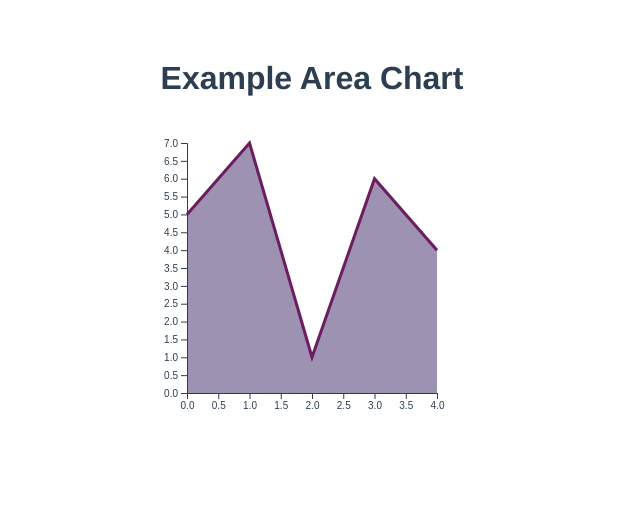
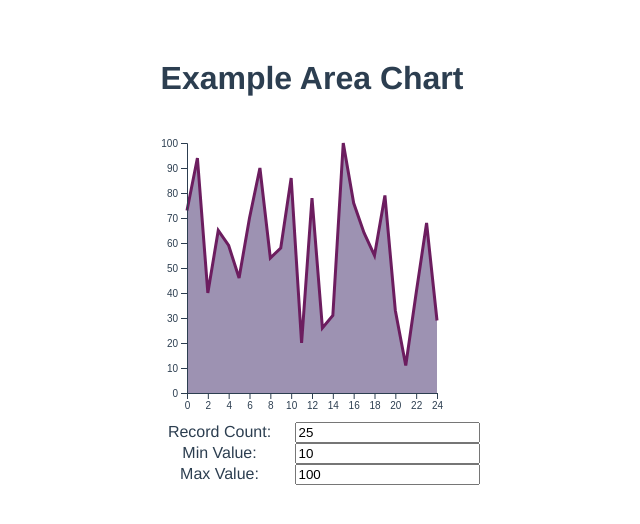
Before and after one commit to AlbertBrand/VueD3AreaChart, a Vue app: page / in a window 1280 px wide. Shown: the top 524 px of the page, without its empty margins (328-968 px from the left). Built offline with nearby package versions, Linux system fonts and the light colour scheme.

Commit message:
Add simple form to set parameters for generated data

```diff
--- a/src/components/Demo.vue
+++ b/src/components/Demo.vue
@@ -2,6 +2,20 @@
   <div>
     <h1>Example Area Chart</h1>
     <area-chart :data="data" :width="300" :height="300" />
+    <div class="content">
+      <div>
+        <label for="itemCount">Record Count: </label>
+        <input id="itemCount" v-model.number="itemCount" />
+      </div>
+      <div>
+        <label for="min">Min Value: </label>
+        <input id="min" v-model.number="min" />
+      </div>
+      <div>
+        <label for="max">Max Value: </label>
+        <input id="max" v-model.number="max" />
+      </div>
+    </div>
   </div>
 </template>
 
@@ -22,7 +36,10 @@ export default {
   name: "Demo",
   data() {
     return {
-      data: []
+      data: [],
+      itemCount: 25,
+      min: 10,
+      max: 100
     };
   },
   components: {
@@ -31,7 +48,7 @@ export default {
   mounted() {
     interval(
       () => {
-        this.data = generateData(5, 0, 10);
+        this.data = generateData(this.itemCount, this.min, this.max);
       },
       REFRESH_RATE,
       now() - REFRESH_RATE
@@ -40,4 +57,9 @@ export default {
 };
 </script>
 
-<style scoped></style>
+<style scoped>
+label {
+  display: inline-block;
+  width: 150px;
+}
+</style>
```
